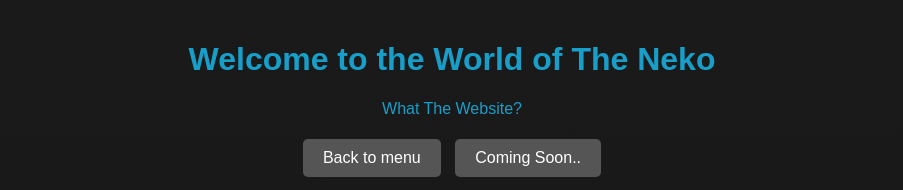
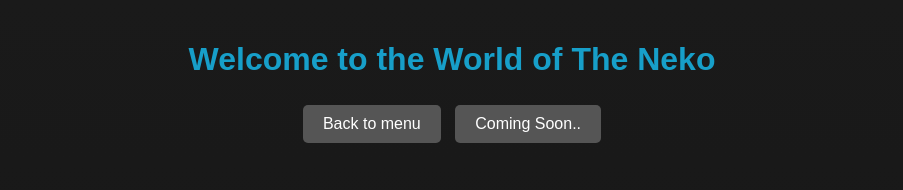
Before and after one commit to Sylraz-X/Neko, a plain HTML site: page index.html in a window 1280 px wide. Shown: the top 190 px of the page, without its empty margins (188-1091 px from the left). Drawn offline with Linux system fonts and the light colour scheme.

Commit message:
index.html

```diff
--- a/index.html
+++ b/index.html
@@ -115,7 +115,6 @@
 
     <div class="header">
         <h1 id="header-title">Welcome to the World of The Neko</h1>
-        <p id="header-subtitle">What The Website?</p>
         <button class="button" onclick="window.location.href='https://main-phe.vercel.app/'">Back to menu</button>
         <button class="button" onclick="window.location.href=''">Coming Soon..</button>
     </div>
```
